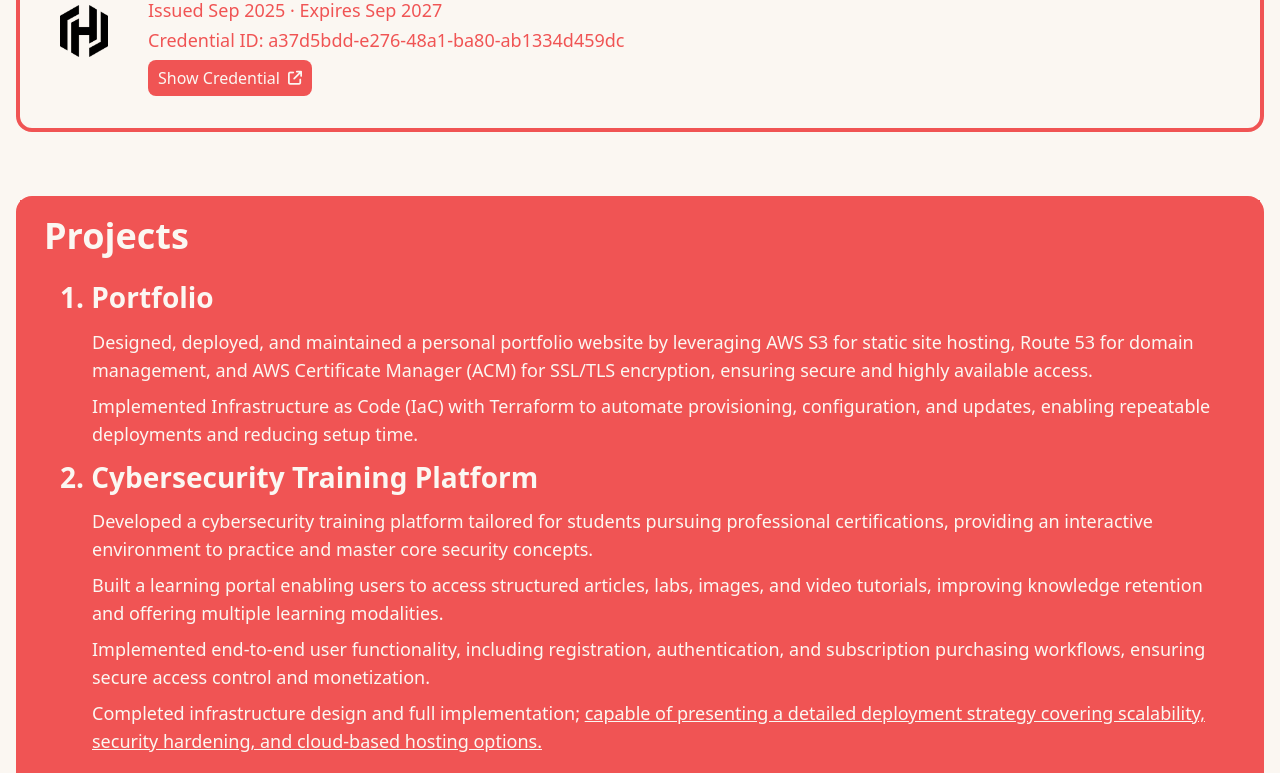
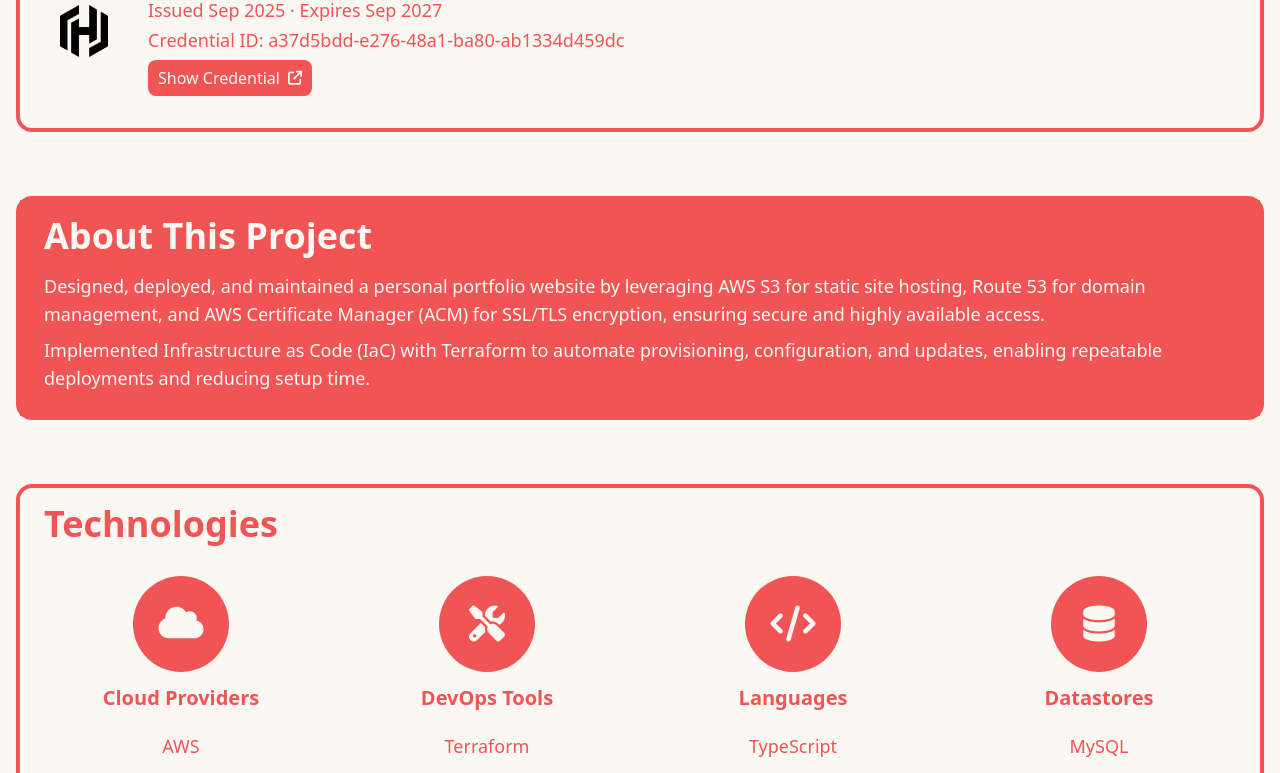
Before and after one commit to emrah-i/Portfolio, a React (Vite) app: page / in a window 1280 px wide. Shown: the part 2000-2773 px from the top of the page. Built offline with nearby package versions, Linux system fonts and the light colour scheme; no server answers.

Commit message:
Add metrics

```diff
--- a/src/App.tsx
+++ b/src/App.tsx
@@ -269,25 +269,11 @@
                         </div>
                     </div>
                     <div className="w-full border-4 border-[#F05454] rounded-2xl mx-auto">
-                        <div className="bg-[#F05454] text-[#FBF7F2] dark:text-[#2D2A27] p-6 pt-4 text-lg font-medium">
-                            <h1 className="text-4xl font-bold w-max">Projects</h1>
-                            <div className='flex flex-col gap-y-2 p-4 pt-5'>
-                                <div className='flex flex-col gap-y-2'>
-                                    <p className='text-[1.75rem] font-semibold'>1. Portfolio</p>
-                                    <div className='ml-8 flex flex-col gap-y-2'>
-                                        <p>Designed, deployed, and maintained a personal portfolio website by leveraging AWS S3 for static site hosting, Route 53 for domain management, and AWS Certificate Manager (ACM) for SSL/TLS encryption, ensuring secure and highly available access.</p>
-                                        <p>Implemented Infrastructure as Code (IaC) with Terraform to automate provisioning, configuration, and updates, enabling repeatable deployments and reducing setup time.</p>
-                                    </div>
-                                </div>
-                                <div className='flex flex-col gap-y-2'>
-                                    <p className='text-[1.75rem] font-semibold'>2. Cybersecurity Training Platform</p>
-                                    <div className='ml-8 flex flex-col gap-y-2'>
-                                        <p>Developed a cybersecurity training platform tailored for students pursuing professional certifications, providing an interactive environment to practice and master core security concepts.</p>
-                                        <p>Built a learning portal enabling users to access structured articles, labs, images, and video tutorials, improving knowledge retention and offering multiple learning modalities.</p>
-                                        <p>Implemented end-to-end user functionality, including registration, authentication, and subscription purchasing workflows, ensuring secure access control and monetization.</p>
-                                        <p>Completed infrastructure design and full implementation; <u>capable of presenting a detailed deployment strategy covering scalability, security hardening, and cloud-based hosting options.</u></p>
-                                    </div>
-                                </div>
+                        <div className="bg-[#F05454] text-[#FBF7F2] dark:text-[#2D2A27] p-6 pt-4 text-lg font-normal">
+                            <h1 className="text-4xl font-bold w-max mb-4">About This Project</h1>
+                            <div className='flex flex-col gap-y-2'>
+                                <p>Designed, deployed, and maintained a personal portfolio website by leveraging AWS S3 for static site hosting, Route 53 for domain management, and AWS Certificate Manager (ACM) for SSL/TLS encryption, ensuring secure and highly available access.</p>
+                                <p>Implemented Infrastructure as Code (IaC) with Terraform to automate provisioning, configuration, and updates, enabling repeatable deployments and reducing setup time.</p>
                             </div>
                         </div>
                     </div>
```
Also changed, not shown: 3 other files (tests, documents, lock files or other folders).
